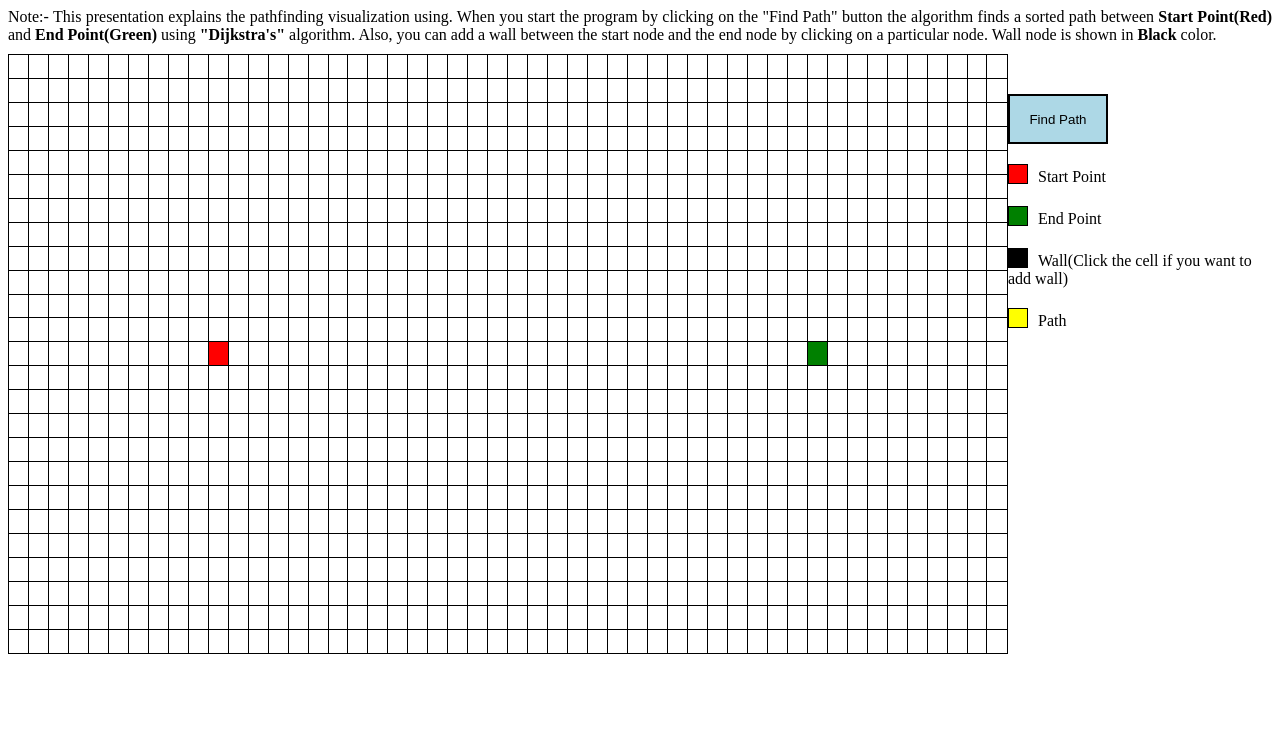
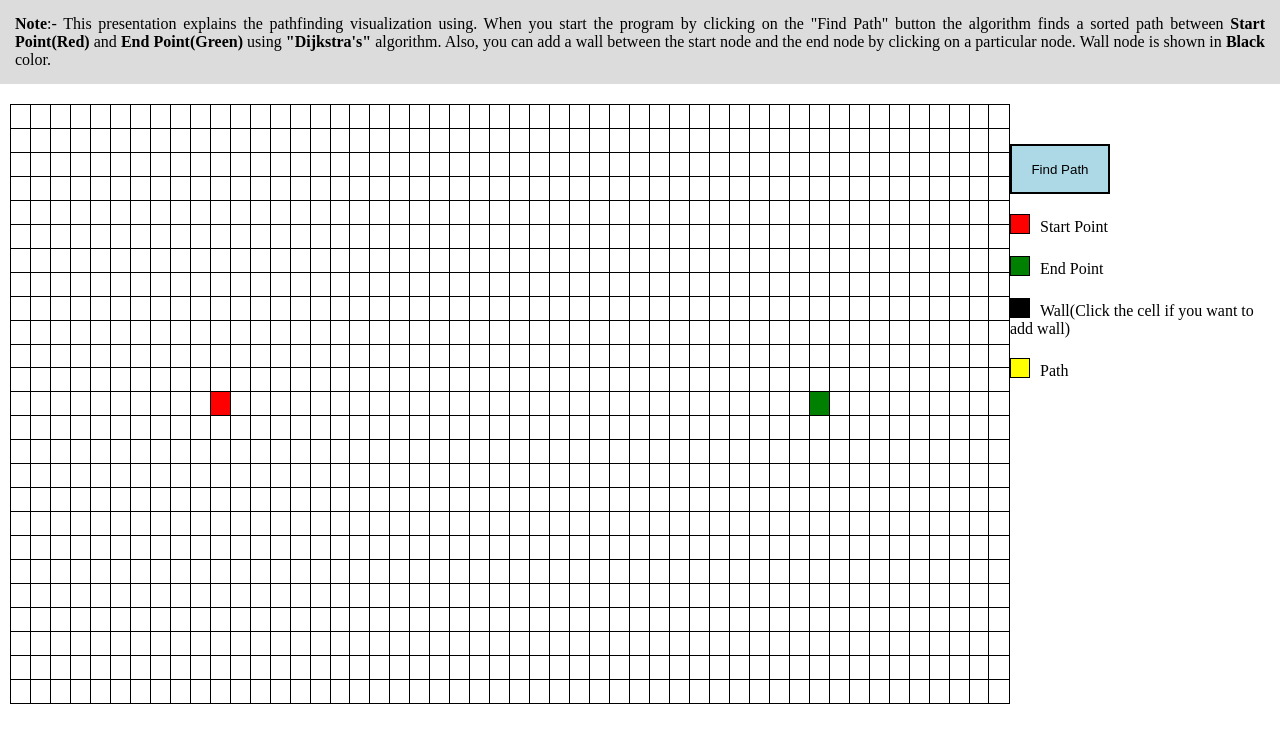
Before and after one commit to vivekgodhani/Pathfinding-Visualizer, a plain HTML site: page index.html in a window 1280 px wide. Drawn offline with nearby package versions, Linux system fonts and the light colour scheme.

Commit message:
Design Changes For Note

```diff
--- a/index.html
+++ b/index.html
@@ -4,13 +4,11 @@
     <link rel="stylesheet" href="./main.css">
     <script src="https://ajax.googleapis.com/ajax/libs/jquery/3.5.1/jquery.min.js"></script>
   </head>
-  <body >
-    <div style="
-    text-align: justify;
-">
-     Note:-
+  <body style="margin: 0;">
+    <div style="text-align: justify;background: gainsboro;padding: 15px;">
+      <b>Note</b>:-
 This presentation explains the pathfinding visualization using. When you start the program by clicking on the "Find Path" button the algorithm finds a sorted path between <b>Start Point(Red)</b> and <b>End Point(Green)</b> using <b>"Dijkstra's"</b> algorithm. Also, you can add a wall between the start node and the end node by clicking on a particular node. Wall node is shown in <b>Black</b> color.</div>
-    <div class="grid-container">
+    <div class="grid-container" style="padding: 10px;">
     <div style="height: 600px;width: 1000px" id="mainblock" >
       <table id="tbl" style="border:1px solid black;height: 600px;width: 1000px;padding: 0">
       </table>
```
